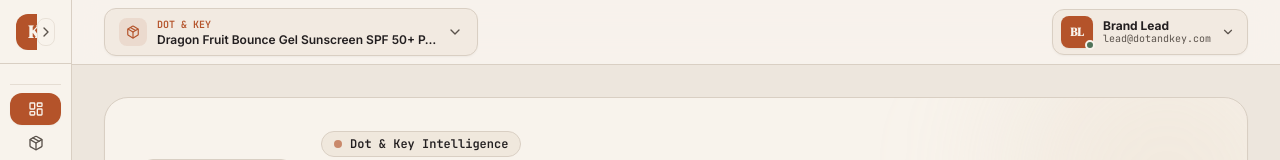
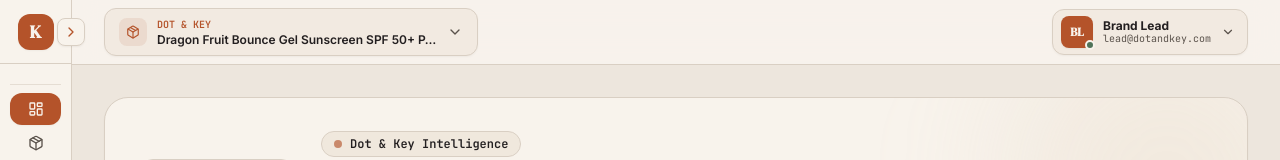
Before and after one commit to Minarvo-coder/dot-and-key-, a Next.js app: page /overview in a window 1280 px wide. Both pictures are taken after a click on the button 225 px from the left and 31 px from the top of the page. Shown: the top 160 px of the page. Built offline with nearby package versions, Linux system fonts and the light colour scheme.

Commit message:
fix(sidebar): center intact logo and position expand toggle on border when collapsed

```diff
--- a/components/Sidebar.js
+++ b/components/Sidebar.js
@@ -62,13 +62,18 @@ export default function Sidebar() {
   }
 
   const sidebarContent = (
-    <div className="flex flex-col h-full bg-app-card border-r border-line-subtle transition-all duration-200">
+    <div className="flex flex-col h-full bg-app-card border-r border-line-subtle transition-all duration-200 relative">
       {/* Brand Header */}
-      <div className="flex items-center justify-between h-16 px-4 border-b border-line-subtle shrink-0">
+      <div
+        className={`flex items-center h-16 border-b border-line-subtle shrink-0 relative transition-all ${
+          isSidebarCollapsed ? "justify-center px-2" : "justify-between px-4"
+        }`}
+      >
         <Link
           href="/overview"
-          className="flex items-center gap-3 overflow-hidden"
+          className="flex items-center gap-3 shrink-0"
           onClick={() => setIsMobileSidebarOpen(false)}
+          title="KAIROS Dot & Key Studio"
         >
           <div className="w-9 h-9 rounded-xl bg-terracotta flex items-center justify-center text-ink-inverted font-serif font-bold text-lg shadow-clay-sm shrink-0">
             K
@@ -100,15 +105,20 @@ export default function Sidebar() {
           <X className="w-5 h-5" />
         </button>
 
-        {/* Desktop Collapse Toggle */}
+        {/* Desktop Collapse / Expand Toggle */}
         <button
           type="button"
           onClick={toggleSidebar}
-          className="hidden md:flex items-center justify-center w-7 h-7 rounded-lg text-ink-muted hover:text-ink-primary hover:bg-app-subtle transition-colors border border-line-subtle/50"
+          className={`hidden md:flex items-center justify-center rounded-lg text-ink-muted hover:text-ink-primary hover:bg-app-subtle transition-all border border-line-subtle shadow-sm ${
+            isSidebarCollapsed
+              ? "absolute -right-3.5 top-1/2 -translate-y-1/2 w-7 h-7 rounded-full bg-app-card hover:border-terracotta hover:text-terracotta z-40"
+              : "w-7 h-7"
+          }`}
           title={isSidebarCollapsed ? "Expand sidebar (256px)" : "Collapse sidebar (72px)"}
+          aria-label={isSidebarCollapsed ? "Expand sidebar" : "Collapse sidebar"}
         >
           {isSidebarCollapsed ? (
-            <ChevronRight className="w-4 h-4" />
+            <ChevronRight className="w-4 h-4 text-terracotta" />
           ) : (
             <ChevronLeft className="w-4 h-4" />
           )}
```
